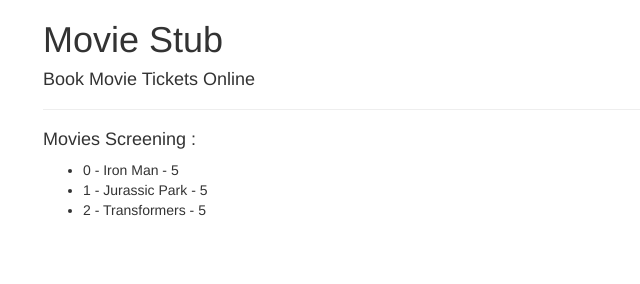
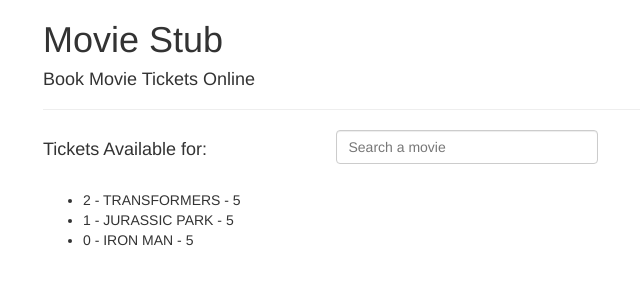
Before and after one commit to RandyDavis/movieStub, a website: page public/index.html in a window 1280 px wide. Shown: the whole page, without its empty margins (27-667 px from the left). Drawn offline with Linux system fonts and the light colour scheme.

Commit message:
Add filters for movies and adjust layout

```diff
--- a/public/index.html
+++ b/public/index.html
@@ -1,10 +1,6 @@
 <!DOCTYPE html>
 <html lang="en" data-ng-app="movieStubApp">
     <head>
-        <meta charset="utf-8">
-        <meta http-equiv="X-UA-Compatible" content="IE=edge">
-        <meta name="description" content="">
-        <meta name="viewport" content="width=device-width, initial-scale=1">
         <title>Movie Stub - Book Movie Tickets Online</title>
         <link rel="stylesheet" type="text/css" href="css/bootstrap.min.css">
         <link rel="stylesheet" type="text/css" href="css/bootstrap-theme.min.css">
@@ -17,10 +13,18 @@
       <h1>Movie Stub</h1>
       <h4>Book Movie Tickets Online</h4>
       <hr />
-      <h4>Movies Screening :</h4>
+      <div class="row">
+        <div class="col-xs-3">
+          <h4>Tickets Available for:</h4>
+        </div>
+        <div class="col-xs-3">
+          <input type="text" class="form-control" placeholder="Search a movie" data-ng-model="search">
+        </div>
+      </div>
+      <br>
       <ul>
-        <li data-ng-repeat= "movie in movies">
-          {{movie.id}} - {{movie.name}} - {{movie.rating}}
+        <li data-ng-repeat= "movie in movies | orderBy: 'name' : true | filter:search">
+          {{ movie.id }} - {{ movie.name | uppercase }} - {{ movie.rating }}
         </li>
       </ul>
 
```
